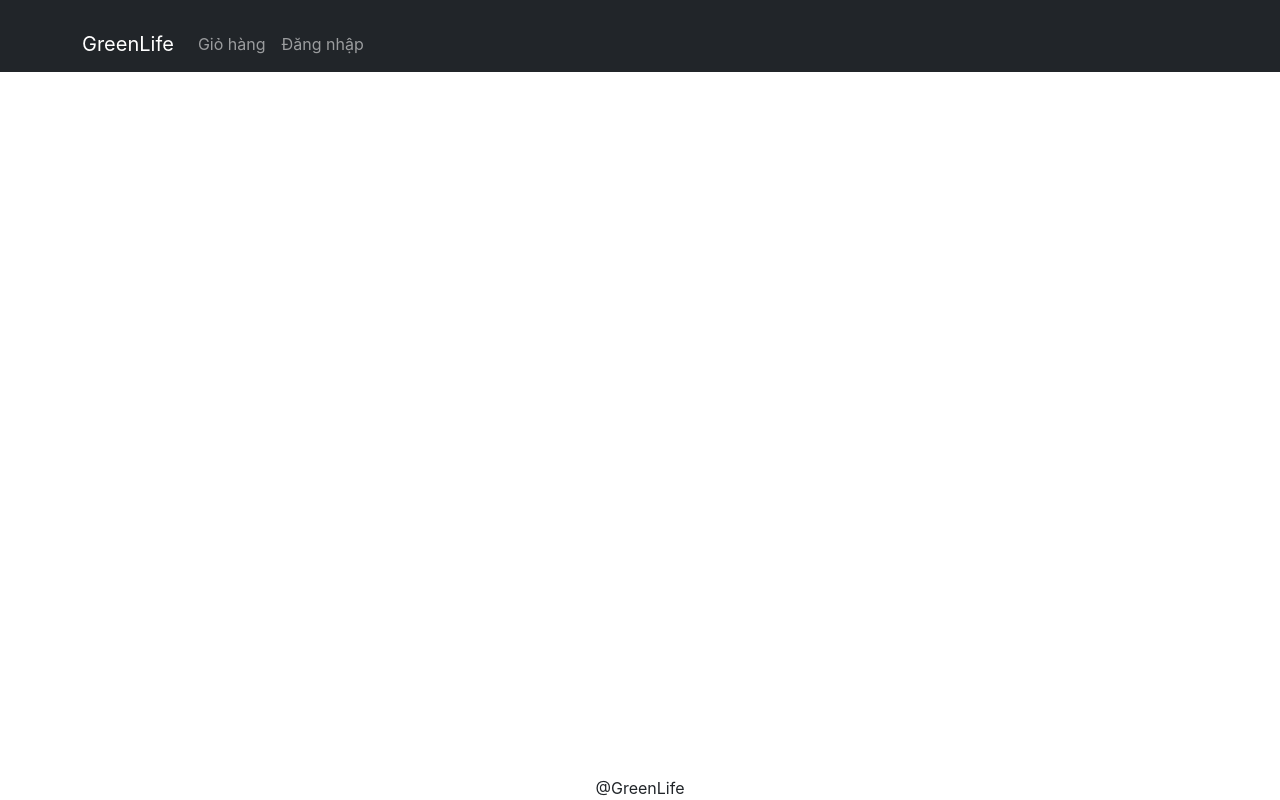
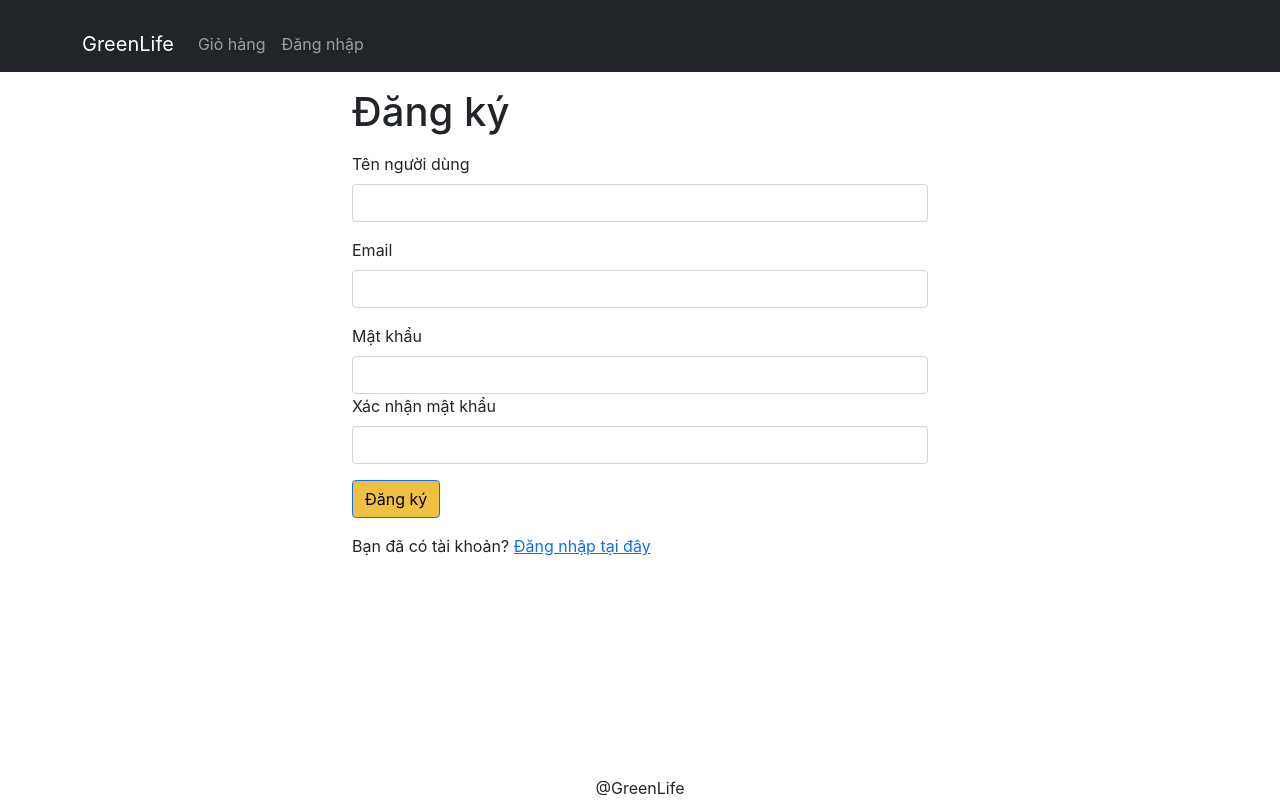
Before and after one commit to ECHXuanTan/GreenLifeWebsite, a React (Create React App) app in the folder fe/: page /signup in a window 1280 px wide. Built offline with nearby package versions, Linux system fonts and the light colour scheme.

Commit message:
Signup UI

```diff
--- a/fe/src/App.js
+++ b/fe/src/App.js
@@ -4,6 +4,7 @@
 import CartScreen from './screens/CartScreen';
 import SigninScreen from './screens/SigninScreen';
 import ShippingAddressScreen from './screens/ShippingAddressScreen';
+import SignupScreen from './screens/SignupScreen';
 import Navbar from 'react-bootstrap/Navbar';
 import Container from 'react-bootstrap/Container';
 import { LinkContainer } from 'react-router-bootstrap';
@@ -76,6 +77,7 @@
               <Route path="/cart" element={<CartScreen />} />
               <Route path="/" element={<HomeScreen />} />
               <Route path="/signin" element={<SigninScreen />} />
+              <Route path="/signup" element={<SignupScreen />} />
               <Route
                 path="/shipping"
                 element={<ShippingAddressScreen />}
--- /dev/null
+++ b/fe/src/screens/SignupScreen.js
@@ -0,0 +1,97 @@
+import Axios from 'axios';
+import { Link, useLocation, useNavigate } from 'react-router-dom';
+import Container from 'react-bootstrap/Container';
+import Form from 'react-bootstrap/Form';
+import Button from 'react-bootstrap/Button';
+import { Helmet } from 'react-helmet-async';
+import { useContext, useEffect, useState } from 'react';
+import { Store } from '../store';
+import { toast } from 'react-toastify';
+import { getError } from '../utils';
+
+export default function SignupScreen() {
+  const navigate = useNavigate();
+  const { search } = useLocation();
+  const redirectInUrl = new URLSearchParams(search).get('redirect');
+  const redirect = redirectInUrl ? redirectInUrl : '/';
+
+  const [name, setName] = useState('');
+  const [email, setEmail] = useState('');
+  const [password, setPassword] = useState('');
+  const [confirmPassword, setConfirmPassword] = useState('');
+
+  const { state, dispatch: ctxDispatch } = useContext(Store);
+  const { userInfo } = state;
+  const submitHandler = async (e) => {
+    e.preventDefault();
+    if (password !== confirmPassword) {
+      toast.error('Passwords do not match');
+      return;
+    }
+    try {
+      const { data } = await Axios.post('/api/users/signup', {
+        name,
+        email,
+        password,
+      });
+      ctxDispatch({ type: 'USER_SIGNIN', payload: data });
+      localStorage.setItem('userInfo', JSON.stringify(data));
+      navigate(redirect || '/');
+    } catch (err) {
+      toast.error(getError(err));
+    }
+  };
+
+  useEffect(() => {
+    if (userInfo) {
+      navigate(redirect);
+    }
+  }, [navigate, redirect, userInfo]);
+
+  return (
+    <Container className="small-container">
+      <Helmet>
+        <title>Đăng ký</title>
+      </Helmet>
+      <h1 className="my-3">Đăng ký</h1>
+      <Form onSubmit={submitHandler}>
+        <Form.Group className="mb-3" controlId="name">
+          <Form.Label>Tên người dùng</Form.Label>
+          <Form.Control onChange={(e) => setName(e.target.value)} required />
+        </Form.Group>
+
+        <Form.Group className="mb-3" controlId="email">
+          <Form.Label>Email</Form.Label>
+          <Form.Control
+            type="email"
+            required
+            onChange={(e) => setEmail(e.target.value)}
+          />
+        </Form.Group>
+        <Form.Group className="mb-3" controlId="password">
+          <Form.Label>Mật khẩu</Form.Label>
+          <Form.Control
+            type="password"
+            required
+            onChange={(e) => setPassword(e.target.value)}
+          />
+          <Form.Group className="mb-3" controlId="confirmPassword">
+            <Form.Label>Xác nhận mật khẩu</Form.Label>
+            <Form.Control
+              type="password"
+              onChange={(e) => setConfirmPassword(e.target.value)}
+              required
+            />
+          </Form.Group>
+        </Form.Group>
+        <div className="mb-3">
+          <Button type="submit">Đăng ký</Button>
+        </div>
+        <div className="mb-3">
+          Bạn đã có tài khoản?{' '}
+          <Link to={`/signin?redirect=${redirect}`}>Đăng nhập tại đây</Link>
+        </div>
+      </Form>
+    </Container>
+  );
+}
```
Also changed, not shown: 1 other file (tests, documents, lock files or other folders).
